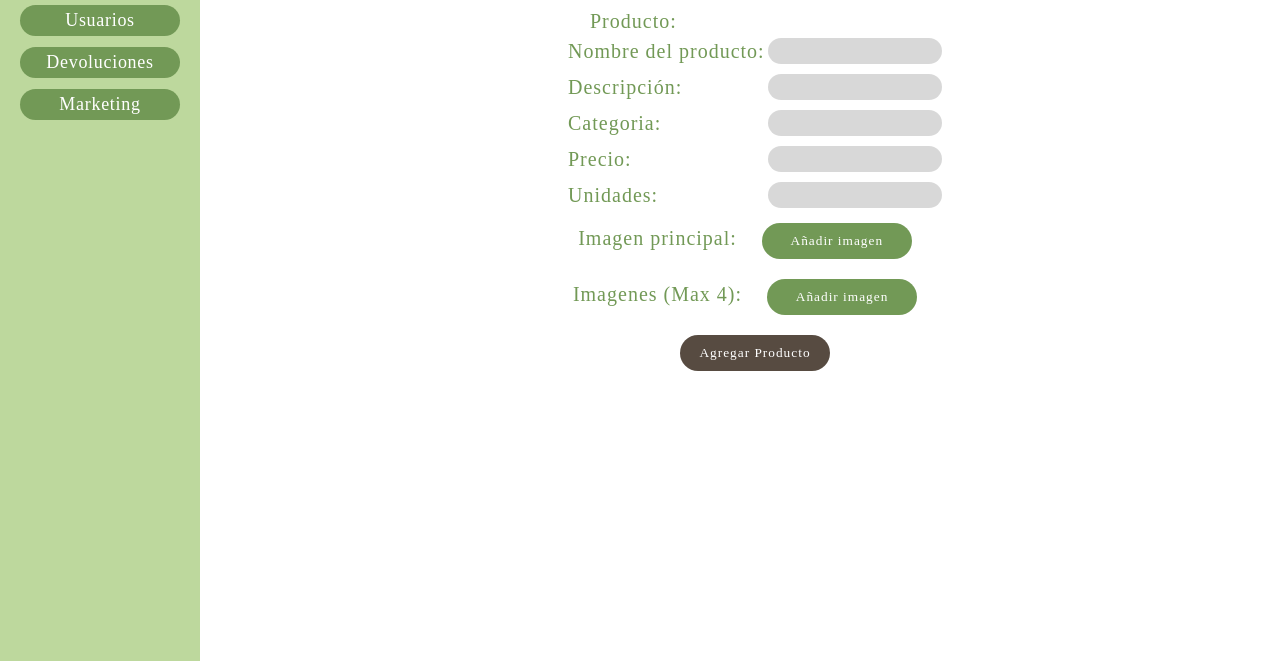
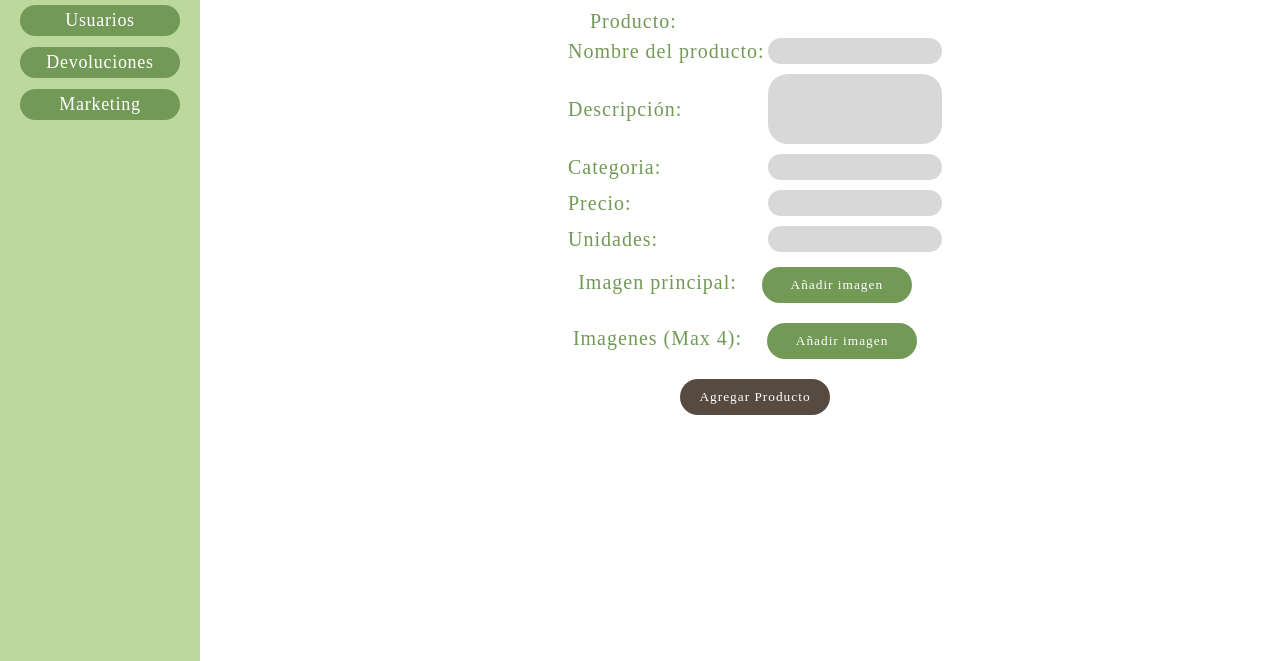
Before and after one commit to luisalealr/API_Frontend, a plain HTML site: page views/agregarProducto2.html in a window 1280 px wide. Shown: the part 194-855 px from the top of the page. Drawn offline with Linux system fonts and the light colour scheme; a web font is replaced by a local one.

Commit message:
agregar producto2

```diff
--- a/css/agregarproducto2.css
+++ b/css/agregarproducto2.css
@@ -72,3 +72,6 @@ label {
 .yoto{
     width: 200px;
 }
+.ads{
+    height: 60px;
+}
--- a/views/agregarProducto2.html
+++ b/views/agregarProducto2.html
@@ -28,7 +28,7 @@
             <div class="item">
                 <div class="yoto">
                 <label for="Descripción">Descripción:</label></div>
-                <input type="text" name="Descripción" id="Descripción">
+                <input class="ads" type="text" name="Descripción" id="Descripción">
             </div>
             <div class="item">
                 <div class="yoto">
```
